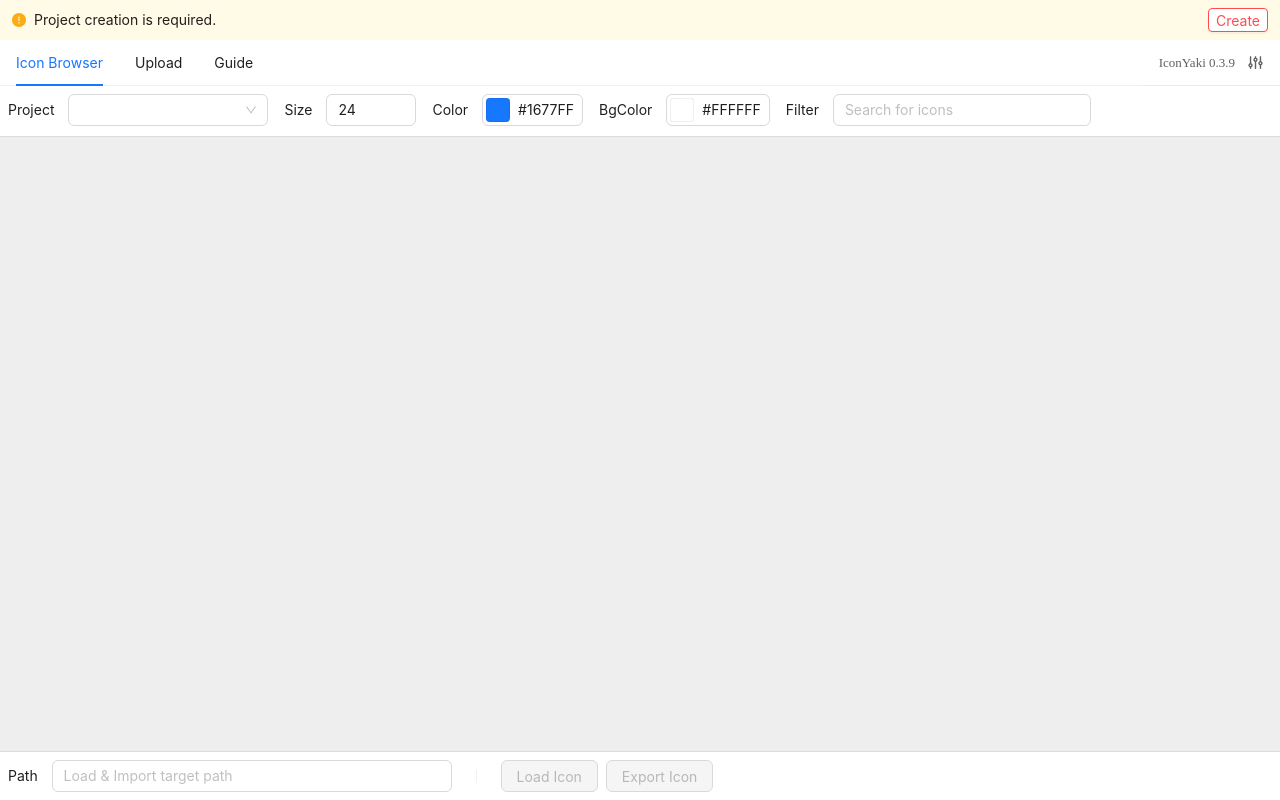
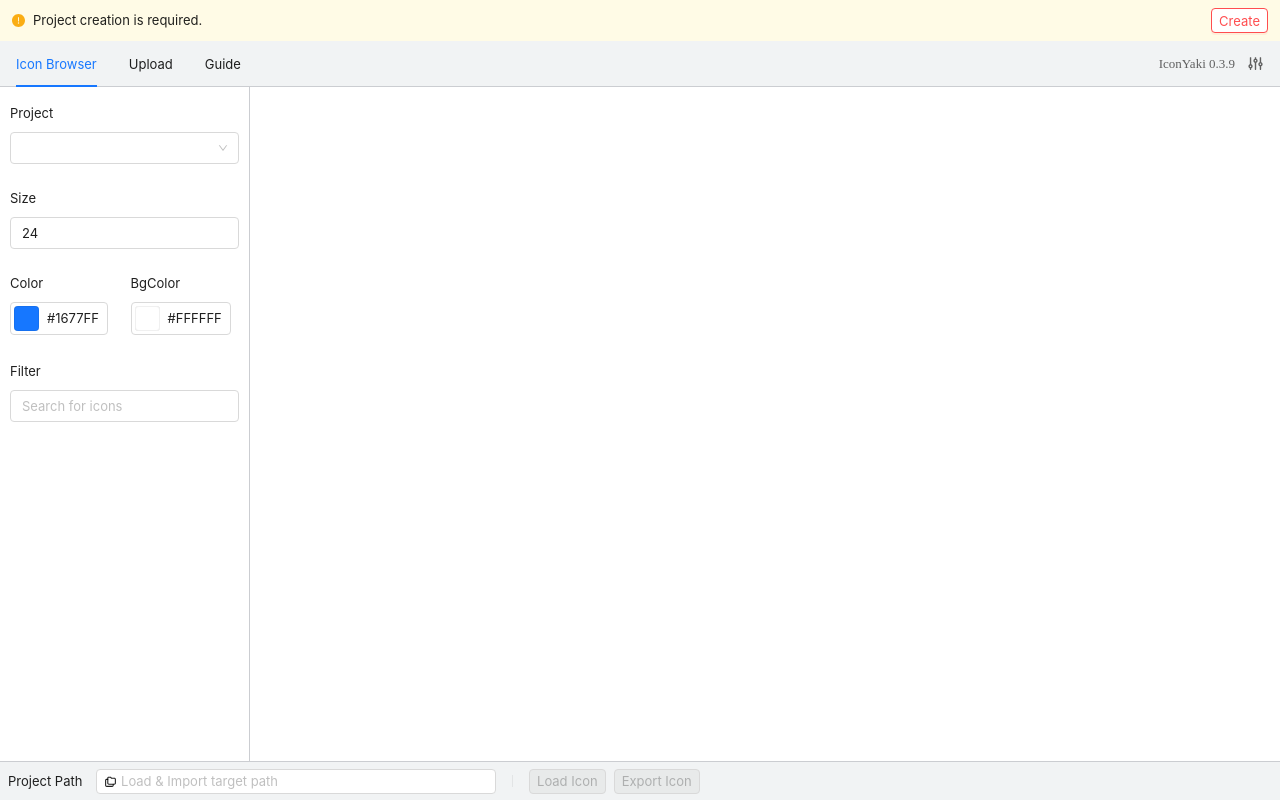
Before and after one commit to axisj/iconyaki, a React (Vite) app in the folder src/renderer/: page /#/ in a window 1280 px wide. Built offline with nearby package versions, Linux system fonts and the light colour scheme.

Commit message:
update styles

```diff
--- a/src/renderer/src/components/Header.tsx
+++ b/src/renderer/src/components/Header.tsx
@@ -87,6 +87,12 @@ export function Header({}: Props) {
 const Container = styled.div`
   user-select: none;
   ${SMixinFlexRow("space-between", "stretch")};
+  background: var(--toobar-bg);
+
+  .ant-menu {
+    background: var(--toobar-bg);
+    border-bottom: 1px solid var(--border-color);
+  }
 `;
 
 const ConfigHandle = styled.div`
--- a/src/renderer/src/global.css
+++ b/src/renderer/src/global.css
@@ -25,8 +25,9 @@
     --txt-body: #606060;
     --txt-display: #000;
     --txt-link-hover: #0167e3;
-    --border-color: rgba(0, 0, 0, 0.08);
+    --border-color: #CBCDD1;
 
+    --toobar-bg: #f1f3f4;
 
     --transition: 0.1s ease-in-out;
     --transition-slow: 0.3s ease-in-out;
--- a/src/renderer/src/pages/Layout.tsx
+++ b/src/renderer/src/pages/Layout.tsx
@@ -1,4 +1,5 @@
 import styled from "@emotion/styled";
+import { ConfigProvider } from "antd";
 import { Suspense } from "react";
 import { Outlet } from "react-router-dom";
 import { Header } from "../components/Header";
@@ -10,10 +11,21 @@ interface Props {}
 export function Layout({}: Props) {
   return (
     <Container>
-      <Header />
-      <Suspense>
-        <Outlet />
-      </Suspense>
+      <ConfigProvider
+        theme={{
+          token: {
+            fontSize: 13,
+            controlHeightSM: 25,
+            borderRadius: 4
+          },
+          components: {}
+        }}
+      >
+        <Header />
+        <Suspense>
+          <Outlet />
+        </Suspense>
+      </ConfigProvider>
     </Container>
   );
 }
--- a/src/renderer/src/pages/browser/App.tsx
+++ b/src/renderer/src/pages/browser/App.tsx
@@ -1,9 +1,10 @@
 import styled from "@emotion/styled";
+import { Flex } from "antd";
 import { useState } from "react";
 import * as React from "react";
 import { useIconsData } from "../../hooks/useIconsData";
 import { useAppStore } from "../../store/useAppStore";
-import { SMixinFlexColumn } from "../../styles/emotion";
+import { SMixinFlexColumn, SMixinFlexRow } from "../../styles/emotion";
 import { BrowserHeader } from "./BrowserHeader";
 import { BrowserIconList } from "./BrowserIconList";
 import { BrowserToolbar } from "./BrowserToolbar";
@@ -16,8 +17,10 @@ export default function App({}: Props) {
   const [filter, setFilter] = useState("");
   return (
     <Container>
-      <BrowserHeader filter={filter} setFilter={setFilter} getIcons={getIcons} />
-      <BrowserIconList filter={filter} icons={icons} getIcons={getIcons} loading={loading} />
+      <div className={"row-box"}>
+        <BrowserHeader filter={filter} setFilter={setFilter} getIcons={getIcons} />
+        <BrowserIconList filter={filter} icons={icons} getIcons={getIcons} loading={loading} />
+      </div>
       <BrowserToolbar getIcons={getIcons} />
     </Container>
   );
@@ -27,4 +30,10 @@ const Container = styled.div`
   ${SMixinFlexColumn("stretch", "stretch")};
   flex: 1;
   overflow: hidden;
+
+  .row-box {
+    ${SMixinFlexRow("stretch", "stretch")};
+    flex: 1;
+    overflow: hidden;
+  }
 `;
--- a/src/renderer/src/pages/browser/BrowserHeader.tsx
+++ b/src/renderer/src/pages/browser/BrowserHeader.tsx
@@ -1,8 +1,8 @@
 import styled from "@emotion/styled";
-import { ColorPicker, Form, Input, InputNumber, message, Select } from "antd";
+import { Col, ColorPicker, Form, Input, InputNumber, message, Row, Select } from "antd";
 import * as React from "react";
 import { useAppStore } from "../../store/useAppStore";
-import { SMixinFlexRow } from "../../styles/emotion";
+import { SMixinFlexColumn, SMixinFlexRow } from "../../styles/emotion";
 
 interface Props {
   filter: string;
@@ -28,7 +28,7 @@ export function BrowserHeader({ filter, setFilter, getIcons }: Props) {
   return (
     <Div>
       {messageContext}
-      <Form form={form} layout={"inline"} colon={false}>
+      <Form form={form} layout={"vertical"} colon={false}>
         <Form.Item label={"Project"}>
           <Select
             options={projects ?? []}
@@ -45,14 +45,26 @@ export function BrowserHeader({ filter, setFilter, getIcons }: Props) {
             onChange={(value) => setIconSize(value ?? 24)}
             max={200}
             min={8}
+            style={{ width: "100%" }}
           />
         </Form.Item>
-        <Form.Item label={"Color"}>
-          <ColorPicker value={iconColor} onChange={(v, hex) => setIconColor(hex)} showText />
-        </Form.Item>
-        <Form.Item label={"BgColor"}>
-          <ColorPicker value={iconBgColor} onChange={(v, hex) => setIconBgColor(hex)} showText />
-        </Form.Item>
+        <Row gutter={12}>
+          <Col span={12}>
+            <Form.Item label={"Color"}>
+              <ColorPicker value={iconColor} onChange={(v, hex) => setIconColor(hex)} showText />
+            </Form.Item>
+          </Col>
+          <Col span={12}>
+            <Form.Item label={"BgColor"}>
+              <ColorPicker
+                value={iconBgColor}
+                onChange={(v, hex) => setIconBgColor(hex)}
+                showText
+              />
+            </Form.Item>
+          </Col>
+        </Row>
+
         <Form.Item label={"Filter"}>
           <Input
             value={filter}
@@ -67,10 +79,12 @@ export function BrowserHeader({ filter, setFilter, getIcons }: Props) {
 }
 
 const Div = styled.div`
-  ${SMixinFlexRow("space-between", "center")};
+  ${SMixinFlexColumn("space-between", "stretch")};
   flex: none;
-  padding: 8px;
-  background: #fff;
+  padding: 16px 10px;
+  width: 250px;
+
+  border-right: 1px solid var(--border-color);
 
   label {
   }
--- a/src/renderer/src/pages/browser/BrowserIconList.tsx
+++ b/src/renderer/src/pages/browser/BrowserIconList.tsx
@@ -92,10 +92,7 @@ export function BrowserIconList({ filter, icons, getIcons, loading }: Props) {
 const Div = styled.div`
   overflow: auto;
   flex: 1;
-  background: #eee;
   padding: 8px;
-  border-top: 1px solid var(--border-color);
-  border-bottom: 1px solid var(--border-color);
 `;
 const IconList = styled.div`
   display: grid;
@@ -158,7 +155,7 @@ const IconMeta = styled.div`
   }
 
   flex: 1;
-  font-size: 13px;
+  font-size: 12px;
   padding: 6px 12px;
   min-height: 36px;
   word-break: break-all;
--- a/src/renderer/src/pages/browser/BrowserToolbar.tsx
+++ b/src/renderer/src/pages/browser/BrowserToolbar.tsx
@@ -2,6 +2,7 @@ import styled from "@emotion/styled";
 import { Button, Divider, Form, Input, message, Space } from "antd";
 import { useCallback } from "react";
 import * as React from "react";
+import { IconFolders } from "../../components/icon";
 import { useIconsData } from "../../hooks/useIconsData";
 import service from "../../service";
 import { useAppStore } from "../../store/useAppStore";
@@ -94,24 +95,31 @@ export function BrowserToolbar({ getIcons }: Props) {
       {messageContext}
       <Space>
         <Form form={form} layout={"inline"} colon={false}>
-          <Form.Item label={"Path"}>
+          <Form.Item label={"Project Path"}>
             <Input
+              size={"small"}
               value={printPath(currentProject?.folder ?? "")}
               readOnly
               style={{ width: 400, cursor: "pointer" }}
               placeholder={"Load & Import target path"}
               onClick={setProjectFolder}
+              prefix={<IconFolders />}
             />
           </Form.Item>
           <Form.Item>
-            <Divider type={"vertical"} />
+            <Divider type={"vertical"} style={{ margin: 0 }} />
           </Form.Item>
           <Form.Item>
             <Space>
-              <Button onClick={handleSync} disabled={!currentProject}>
+              <Button size={"small"} onClick={handleSync} disabled={!currentProject}>
                 Load Icon
               </Button>
-              <Button type={"primary"} onClick={handleExport} disabled={!currentProject}>
+              <Button
+                size={"small"}
+                type={"primary"}
+                onClick={handleExport}
+                disabled={!currentProject}
+              >
                 Export Icon
               </Button>
             </Space>
@@ -124,7 +132,8 @@ export function BrowserToolbar({ getIcons }: Props) {
 
 const Div = styled.div`
   ${SMixinFlexRow("space-between", "center")};
+  border-top: 1px solid var(--border-color);
   flex: none;
-  padding: 8px;
-  background: #fff;
+  padding: 3px 8px;
+  background: var(--toobar-bg);
 `;
```
